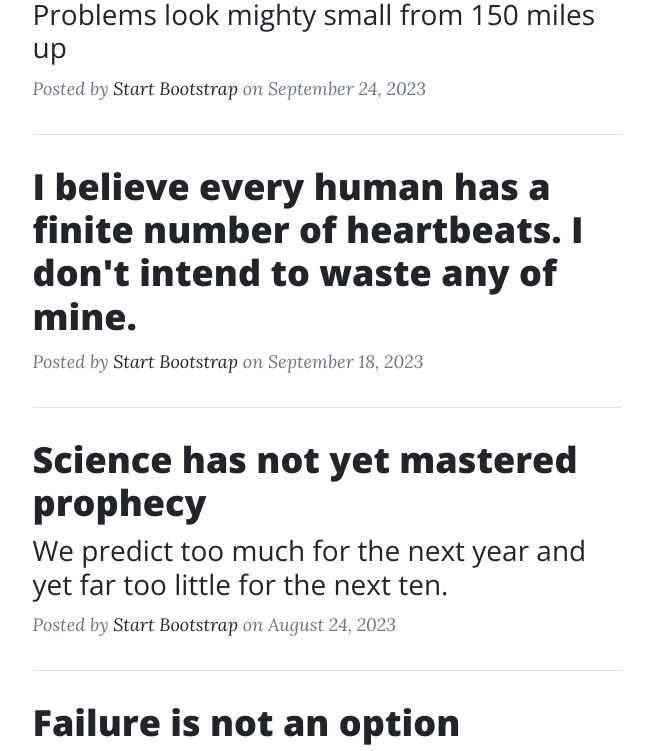
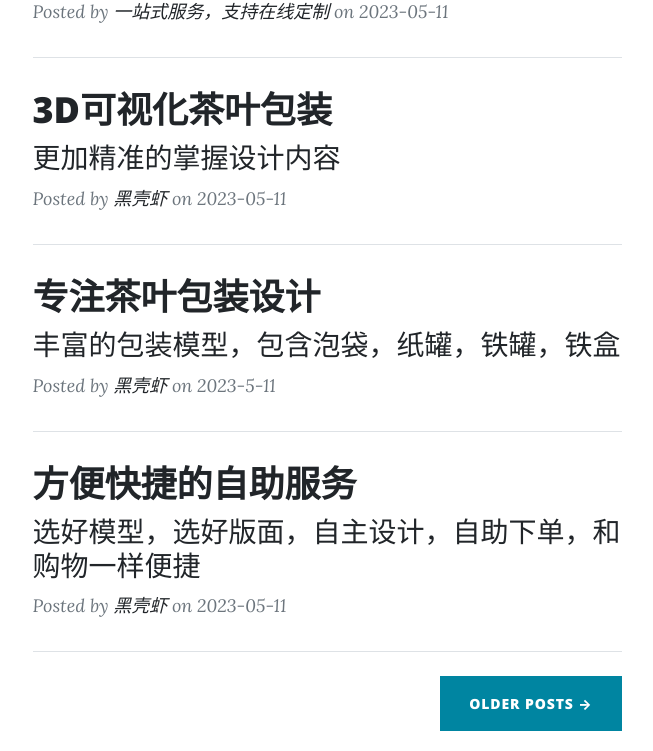
Before and after one commit to herexu/heikexia, a plain HTML site: page index.html in a window 1280 px wide. Shown: the part 709-1460 px from the top of the page, without its empty margins (313-966 px from the left). Drawn offline with nearby package versions, Linux system fonts and the light colour scheme.

Commit message:
offoical

```diff
--- a/index.html
+++ b/index.html
@@ -54,24 +54,13 @@
                     <!-- Post preview-->
                     <div class="post-preview">
                         <a href="post.html">
-                            <h2 class="post-title">Man must explore, and this is exploration at its greatest</h2>
-                            <h3 class="post-subtitle">Problems look mighty small from 150 miles up</h3>
+                            <h2 class="post-title">黑壳虾定制中心</h2>
+                            <h3 class="post-subtitle">从设计到生产</h3>
                         </a>
                         <p class="post-meta">
                             Posted by
-                            <a href="#!">Start Bootstrap</a>
-                            on September 24, 2023
-                        </p>
-                    </div>
-                    <!-- Divider-->
-                    <hr class="my-4" />
-                    <!-- Post preview-->
-                    <div class="post-preview">
-                        <a href="post.html"><h2 class="post-title">I believe every human has a finite number of heartbeats. I don't intend to waste any of mine.</h2></a>
-                        <p class="post-meta">
-                            Posted by
-                            <a href="#!">Start Bootstrap</a>
-                            on September 18, 2023
+                            <a href="#!">一站式服务，支持在线定制</a>
+                            on 2023-05-11
                         </p>
                     </div>
                     <!-- Divider-->
@@ -79,13 +68,13 @@
                     <!-- Post preview-->
                     <div class="post-preview">
                         <a href="post.html">
-                            <h2 class="post-title">Science has not yet mastered prophecy</h2>
-                            <h3 class="post-subtitle">We predict too much for the next year and yet far too little for the next ten.</h3>
+                            <h2 class="post-title">3D可视化茶叶包装</h2>
+                            <h3 class="post-subtitle">更加精准的掌握设计内容</h3>
                         </a>
                         <p class="post-meta">
                             Posted by
-                            <a href="#!">Start Bootstrap</a>
-                            on August 24, 2023
+                            <a href="#!">黑壳虾</a>
+                            on 2023-05-11
                         </p>
                     </div>
                     <!-- Divider-->
@@ -93,13 +82,27 @@
                     <!-- Post preview-->
                     <div class="post-preview">
                         <a href="post.html">
-                            <h2 class="post-title">Failure is not an option</h2>
-                            <h3 class="post-subtitle">Many say exploration is part of our destiny, but it’s actually our duty to future generations.</h3>
+                            <h2 class="post-title">专注茶叶包装设计</h2>
+                            <h3 class="post-subtitle">丰富的包装模型，包含泡袋，纸罐，铁罐，铁盒</h3>
                         </a>
                         <p class="post-meta">
                             Posted by
-                            <a href="#!">Start Bootstrap</a>
-                            on July 8, 2023
+                            <a href="#!">黑壳虾</a>
+                            on 2023-5-11
+                        </p>
+                    </div>
+                    <!-- Divider-->
+                    <hr class="my-4" />
+                    <!-- Post preview-->
+                    <div class="post-preview">
+                        <a href="post.html">
+                            <h2 class="post-title">方便快捷的自助服务</h2>
+                            <h3 class="post-subtitle">选好模型，选好版面，自主设计，自助下单，和购物一样便捷</h3>
+                        </a>
+                        <p class="post-meta">
+                            Posted by
+                            <a href="#!">黑壳虾</a>
+                            on 2023-05-11
                         </p>
                     </div>
                     <!-- Divider-->
@@ -140,7 +143,7 @@
                                 </a>
                             </li>
                         </ul>
-                        <div class="small text-center text-muted fst-italic">Copyright &copy; Your Website 2023</div>
+                        <div class="small text-center text-muted fst-italic">Copyright &copy; heikexia.com 2023</div>
                     </div>
                 </div>
             </div>
```
Also changed, not shown: about.html (+1 -1 lines), contact.html (+1 -1 lines), post.html (+1 -1 lines).
